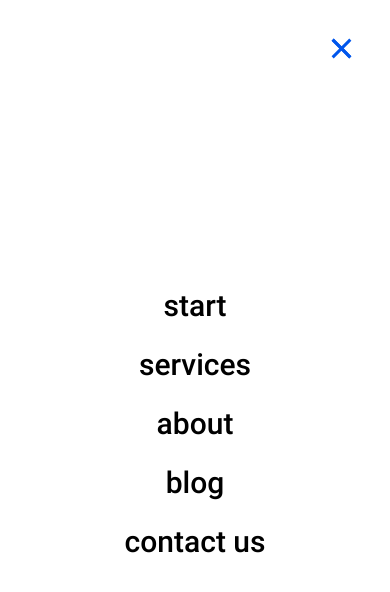
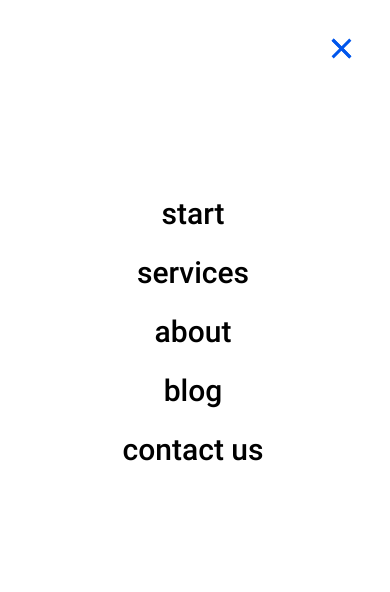
Before and after one commit to WebHeroSchool/second_final_np, a plain HTML site: page index.html in a window 390 px wide. Both pictures are taken after a click on the label 342 px from the left and 48 px from the top of the page. Drawn offline with Linux system fonts and the light colour scheme.

Commit message:
step 9.9

```diff
--- a/index.html
+++ b/index.html
@@ -23,11 +23,11 @@
           </label>
 
           <ul class="menu__box">
-            <li><a class="menu__item" href="#">start</a></li>
-            <li><a class="menu__item" href="#">services</a></li>
-            <li><a class="menu__item" href="#">about</a></li>
-            <li><a class="menu__item" href="#">blog</a></li>
-            <li><a class="menu__item" href="#">contact us</a></li>
+            <li><a class="menu__item_box" href="#">start</a></li>
+            <li><a class="menu__item_box" href="#">services</a></li>
+            <li><a class="menu__item_box" href="#">about</a></li>
+            <li><a class="menu__item_box" href="#">blog</a></li>
+            <li><a class="menu__item_box" href="#">contact us</a></li>
           </ul>
 
         <!-- ----------------------------------------------------------------------- -->
@@ -47,7 +47,7 @@
           <span class="main-title-text_highlight">Without Design Expertise</span>?
         </h1>
         <p class="main__description">
-          I help tech startups design better digital products without hiring a&nbsp;full-time designer
+          I help tech startups design better digital products without hiring&nbsp;a full-time designer
         </p>
         <a class="main__button" href="#">
           Schedule free consultation
--- a/style.css
+++ b/style.css
@@ -120,7 +120,7 @@ body {
 .main__description {
   font: 400 22px/26px "Roboto", sans-serif;
   padding: 0 0 25px 3px;
-  margin-bottom: 30px;
+  margin-bottom: 34px;
   width: 75%;
 }
 
@@ -131,7 +131,7 @@ body {
   text-decoration: none;
   border-radius: 5px;
   transition: opacity .5s;
-  padding: 15px 40px 20px 30px;
+  padding: 14px 33px 19px 26px;
 }
 
 .main__button:hover {
@@ -184,14 +184,14 @@ body {
   }
 }
 
-@media (max-width: 1336px) {
+@media (max-width: 1366px) {
   .wrapper {
     width: 75%;
   }
 
   .main {
     padding: 0 60% 170px 0;
-    background: 95% 0% / 50% no-repeat url(img/mainpic.svg);
+    background: 90% 0% / 50% no-repeat url(img/mainpic.svg);
   }
 
   .header {
@@ -200,21 +200,22 @@ body {
   }
 
   .logo {
-    padding: 35px 10px 30px 44px;
+    padding: 35px 10px 30px 39px;
   }
 
   .menu {
-    padding: 14px 25px 0 0;
+    padding: 16px 52px 0 0;
     margin: 3px 0 5px 0;
   }
 
   .menu__item {
+    margin-right: 26px;
     font: 500 14px/16px "Roboto", sans-serif;
   }
 
   .main__title {
     font: 700 50px/65px "PT Serif", sans-serif;
-    padding: 12px 0 0 17px;
+    padding: 13px 0 0 14px;
     margin-top: 0;
     margin-bottom: 0;
     margin-left: 33px;
@@ -223,7 +224,7 @@ body {
 
   .main__description {
     font: 400 18px/21px "Roboto", sans-serif;
-    padding: 20px 0 20px 20px;
+    padding: 20px 0 20px 16px;
     margin-bottom: 30px;
     margin-left: 31px;
     width: 87%;
@@ -231,7 +232,7 @@ body {
 
   .main__button {
     font: 500 14px/30px "Roboto", sans-serif;
-    padding: 12px 25px 16px 16px;
+    padding: 11px 22px 14px 12px;
     margin-left: 53px;
   }
 }
@@ -239,6 +240,7 @@ body {
 @media (max-width: 1024px) {
   .wrapper {
     width: 100%;
+    padding-bottom: 38px;
   }
 
   .logo {
@@ -253,6 +255,7 @@ body {
 
   .main {
     background: 90% 0% / 50% no-repeat url(img/mainpic.svg);
+    padding: 0 60% 156px 0;
   }
 
   .main__title {
@@ -264,7 +267,11 @@ body {
   }
 
   .main__button {
-    margin-left: 45px;
+    margin-left: 50px;
+  }
+
+  .main__dots {
+    margin: 0 auto;
   }
 }
 
@@ -327,7 +334,8 @@ body {
   .menu__box {
     display: flex;
     flex-direction: column;
-    justify-content: center;
+    padding-top: 47%;
+    padding-right: 2px;
     position: fixed;
     visibility: hidden;
     top: 0;
@@ -341,7 +349,7 @@ body {
     box-shadow: 1px 0 6px rgba(0, 0, 0, .2);
   }
 
-  .menu__item {
+  .menu__item_box {
     display: block;
     padding: 12px 24px;
     color: #000;
@@ -381,13 +389,13 @@ body {
 
   .main__title {
     margin-bottom: 44px;
-    font: bold 30px/39px pt_serif, arial, helvetica, sans-serif;
+    font: 700 30px/39px "PT Serif", sans-serif;
     margin-left: 0;
     padding-left: 0;
   }
 
   .main__description {
-    font: 500 16px/19px Roboto, arial, helvetica, sans-serif;
+    font: 500 16px/18px Roboto, arial, helvetica, sans-serif;
     display: block;
     margin: 0 auto 25px;
     padding-left: 0;
@@ -439,11 +447,12 @@ body {
   .main__title {
     margin-top: 5px;
     margin-bottom: 13px;
-    margin-left: 5px;
+    margin-left: 3px;
   }
 
   .main__description {
     width: 75%;
     margin: 0 auto 18px;
+    margin-left: 45px;
   }
 }
```
